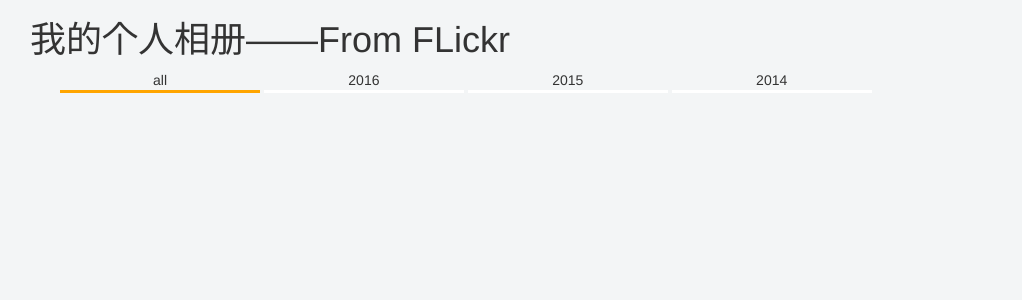
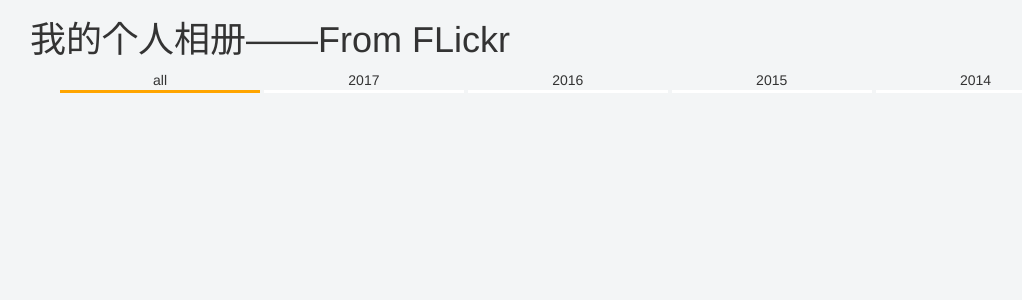
Before and after one commit to daisyHawen/daisyHawen.github.io, a Jekyll site: the page built from albums/index.html, in a window 1280 px wide. Shown: the top 300 px of the page, without its empty margins (40-1062 px from the left). Built offline with Jekyll 4.4.1, drawn with Linux system fonts in a browser that asks for light colours; nearby versions of some CDN libraries.

Commit message:
album cate by year

```diff
--- a/albums/index.html
+++ b/albums/index.html
@@ -6,6 +6,7 @@ layout: blank
     <nav>
         <ul class="nav">
             <li class="active">all</li>
+            <li>2017</li>
             <li>2016</li>
             <li>2015</li>
             <li>2014</li>
```
